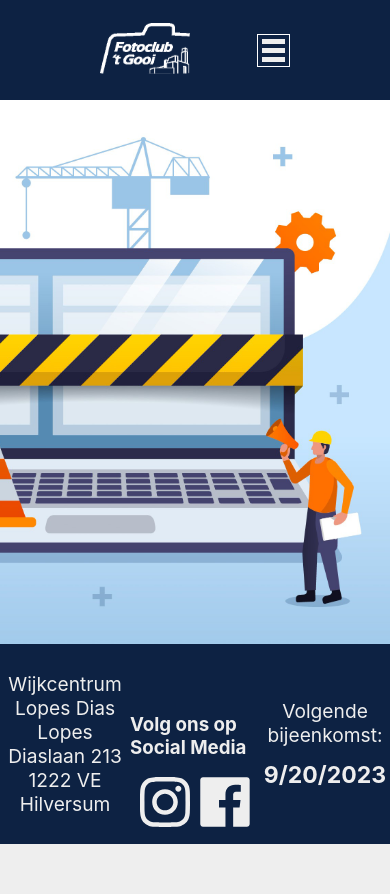
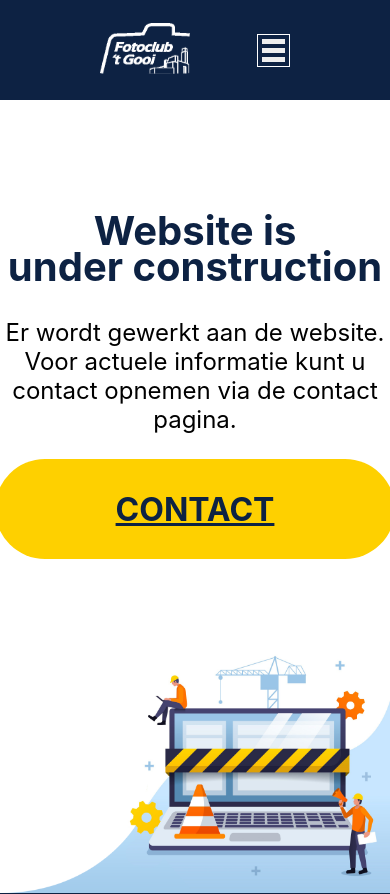
Before and after one commit to J-Segers/fctgooi, a React (Create React App) app: page /club in a window 390 px wide. Shown: the top 894 px of the page. Before the commit the page ends 844 px from the top, so only its background shows below. Built offline with nearby package versions, Linux system fonts and the light colour scheme; the HTML template or start-up script is replaced by a standard one.

Commit message:
underconstruction page responsive gemaakt

```diff
--- a/src/pages/underConstruction/UnderConstruction.css
+++ b/src/pages/underConstruction/UnderConstruction.css
@@ -1,21 +1,21 @@
 .construction-container {
     width: 100%;
-    height: calc(100vh - 300px);
+    height: auto;
     display: flex;
+    flex-direction: column;
     justify-content: flex-end;
     align-items: center;
     background-color: #fff;
 }
 
 .construction-container .contact-info {
-    width: 375px;
-    height: 200px;
-    top: 15%;
-    left: 15%;
+    width: 400px;
+    height: auto;
     display: flex;
     flex-direction: column;
     justify-content: center;
     align-items: center;
+    margin: 5rem 0;
 }
 
 .contact-info h1 {
@@ -41,10 +41,27 @@
     font-weight: bold;
     font-size: 2rem;
     border-radius: 50px;
-    padding: 25px 0;
     margin-top: 25px;
 }
 
 .construction-container img {
-    height: 100%;
+    width: 100%;
+    height: auto;
 }
+
+@media only screen and (min-width: 992px) {
+    .construction-container {
+        width: 100%;
+        height: calc(100vh - 300px);
+        flex-direction: row;
+    }
+
+    .construction-container .contact-info {
+        margin: 0 5% 0 0;
+    }
+
+    .construction-container img {
+        width: auto;
+        height: 100%;
+    }
+}
```
